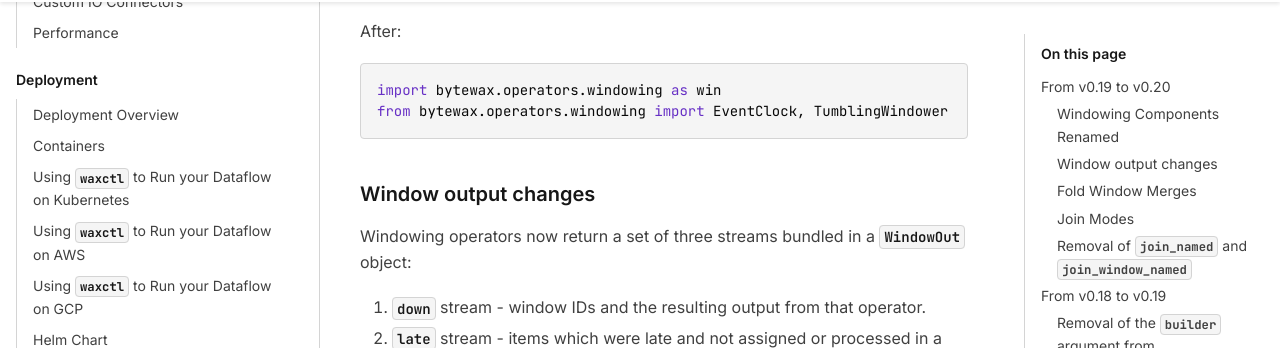
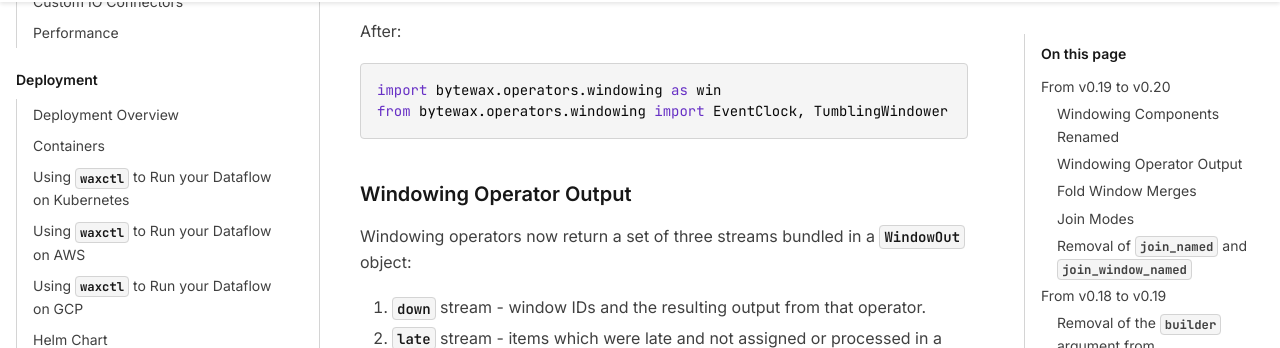
Before and after one commit to bytewax/bytewax, a Sphinx documentation site: the page built from docs/guide/reference/migration.md, in a window 1280 px wide and 900 px high, scrolled down 667 px. Shown: the part 78-426 px from the top of the window. Built offline with Sphinx 7.4.7 and the PyData theme 0.15.4, drawn with Linux system fonts in a browser that asks for light colours; pages that are not in the unit, such as notebooks, are missing from menus.

Commit message:
Update docs/guide/reference/migration.md
Co-authored-by: David Selassie <david@bytewax.io>
Signed-off-by: Dan Herrera <whoahbot@gmail.com>

````diff
--- a/docs/guide/reference/migration.md
+++ b/docs/guide/reference/migration.md
@@ -32,7 +32,7 @@ import bytewax.operators.windowing as win
 from bytewax.operators.windowing import EventClock, TumblingWindower
 ```
 
-### Window output changes
+### Windowing Operator Output
 
 Windowing operators now return a set of three streams bundled in a
 {py:obj}`~bytewax.operators.windowing.WindowOut` object:
````
